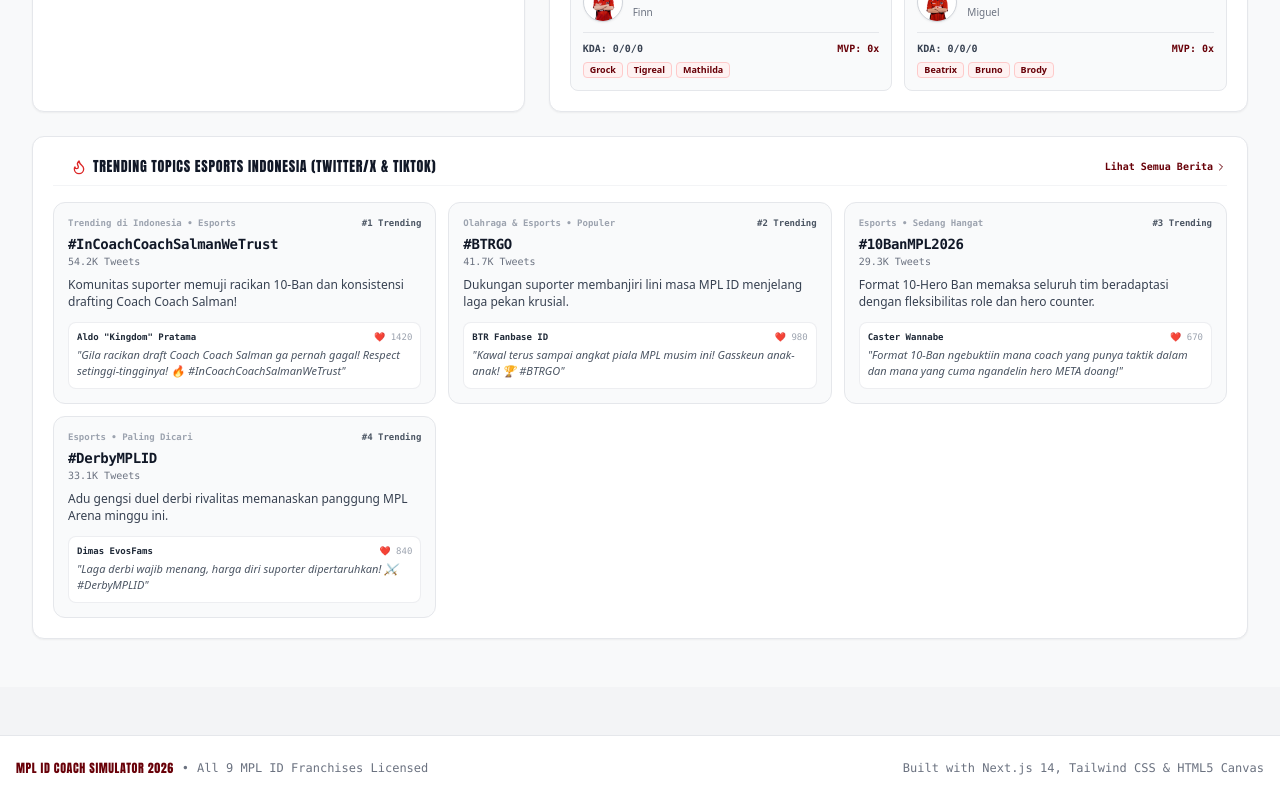
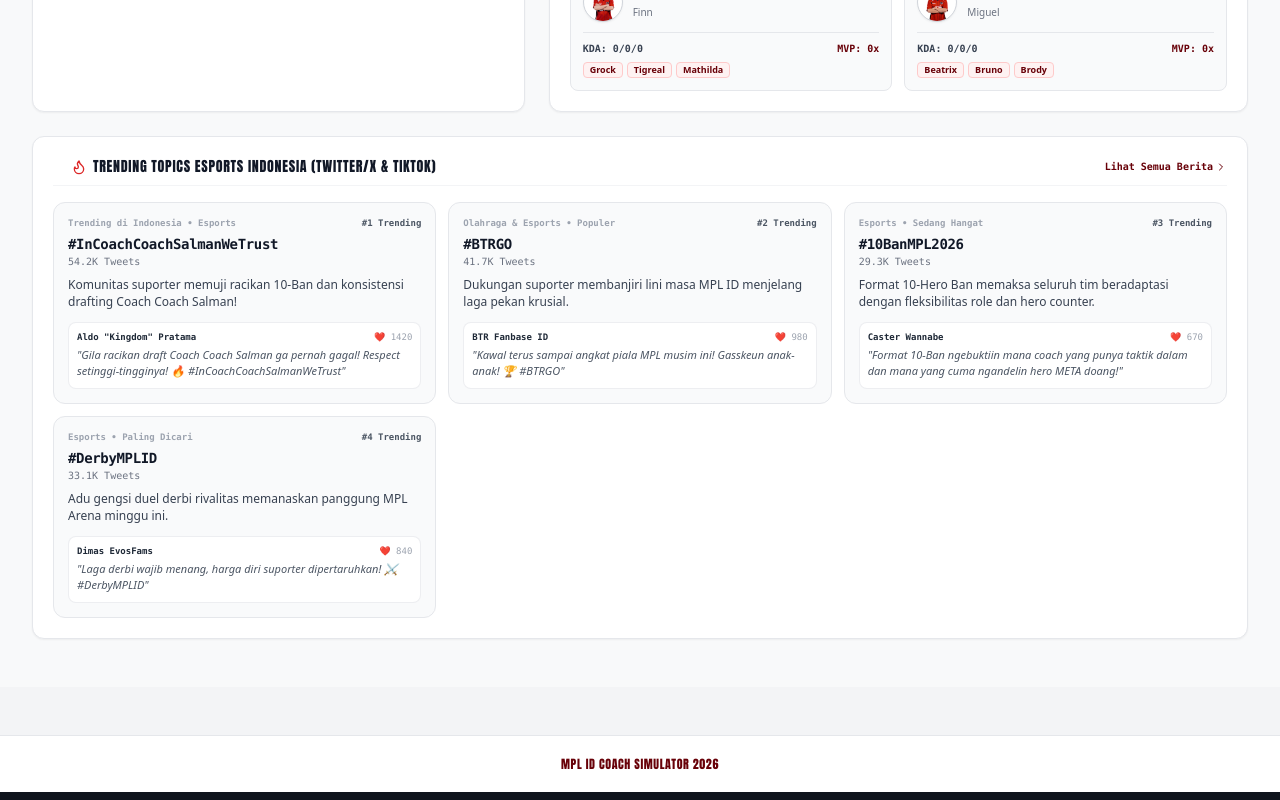
Before and after one commit to prince-salman/supergabutbanget, a Next.js app: page / in a window 1280 px wide. Shown: the part 1532-2332 px from the top of the page. Built offline with nearby package versions, Linux system fonts and the light colour scheme.

Commit message:
style: remove tech stack and franchise licensing text from footer

```diff
--- a/src/app/page.tsx
+++ b/src/app/page.tsx
@@ -679,16 +679,9 @@
       </div>
 
       {/* Official MPL Footer */}
-      <footer className="bg-white border-t border-gray-200 py-6 px-4 text-center text-xs text-gray-500 font-mono">
-        <div className="max-w-7xl mx-auto flex flex-col sm:flex-row justify-between items-center gap-3">
-          <div className="flex items-center gap-2">
-            <span className="font-bold text-[#680008] font-mpl-title">MPL ID COACH SIMULATOR 2026</span>
-            <span>•</span>
-            <span>All 9 MPL ID Franchises Licensed</span>
-          </div>
-          <div>
-            Built with Next.js 14, Tailwind CSS & HTML5 Canvas
-          </div>
+      <footer className="bg-white border-t border-gray-200 py-5 px-4 text-center text-xs text-gray-500 font-mono">
+        <div className="max-w-7xl mx-auto flex justify-center items-center">
+          <span className="font-bold text-[#680008] font-mpl-title tracking-wider">MPL ID COACH SIMULATOR 2026</span>
         </div>
       </footer>
     </div>
```
